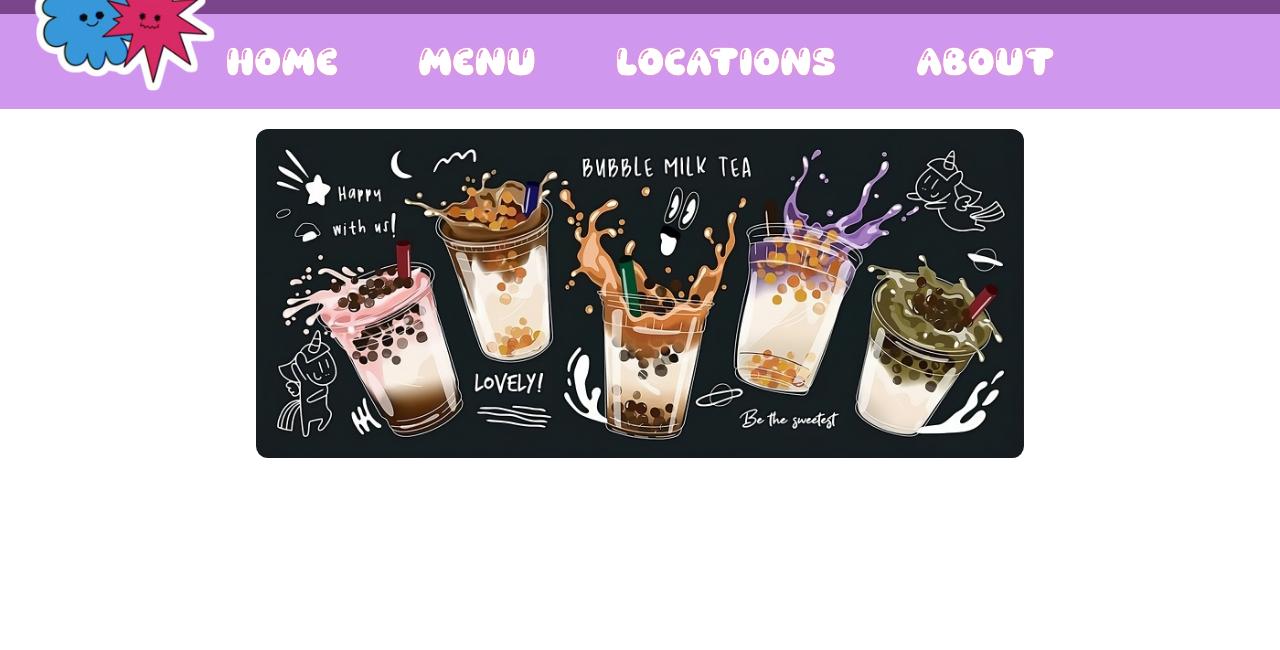
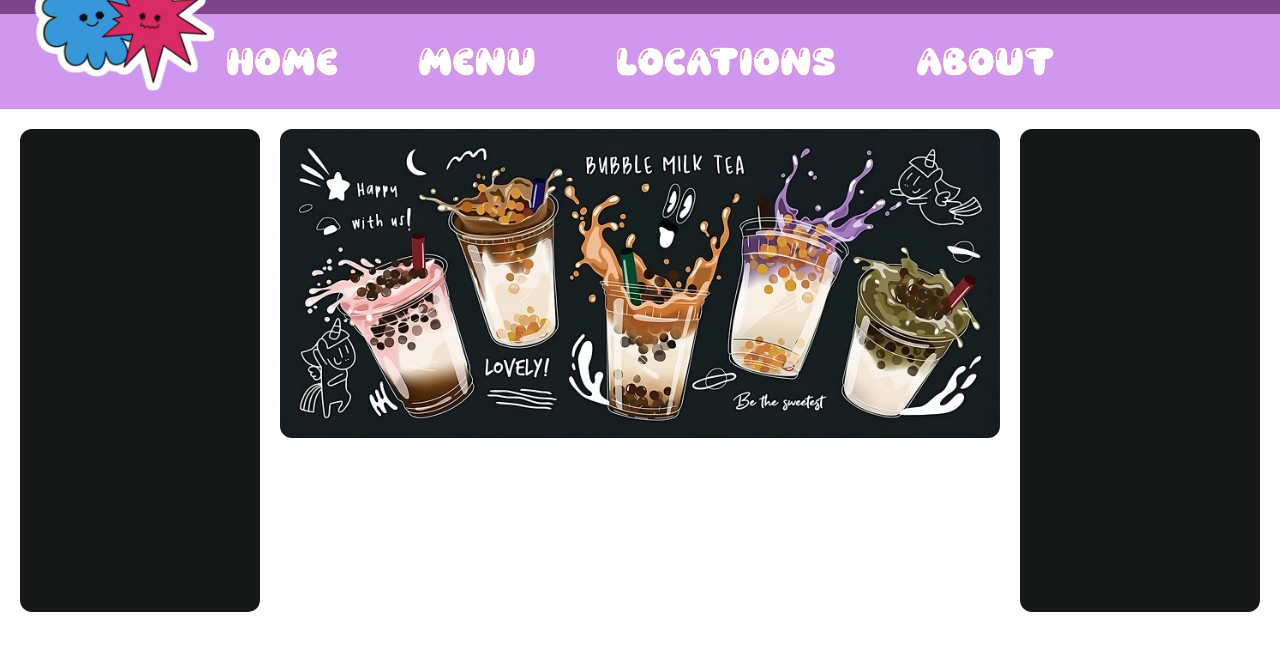
Before and after one commit to mkreynolds919/restaurant, a website built with webpack: page src/template.html in a window 1280 px wide. Shown: the part 56-706 px from the top of the page. Built offline with nearby package versions, Linux system fonts and the light colour scheme.

Commit message:
Changed content div display to grid
Assigned divs to respective grid rows and columns

Styled sidebar divs

Added ids to sidebar divs

```diff
--- a/src/homepage.css
+++ b/src/homepage.css
@@ -1,10 +1,22 @@
 #content {
-    display: flex;
-    justify-content: center;
+    display: grid;
+    grid-template-columns: 1fr 3fr 1fr;
+    grid-template-rows: 2fr 1fr;
+    gap: 20px;
+    margin: 20px;
 }
 
 img#homepage-splash {
-    width: 60%;
-    margin-top: 20px;
+    width: 100%;
+    border-radius: 12px;
+    grid-row: 1;
+    grid-column: 2;
+}
+
+#new-arrivals, #reviews {
+    width: 100%;
+    height: 100%;
+    background-color: rgb(22, 23, 23);
+    grid-row: 1/3;
     border-radius: 12px;
 }
--- a/src/homepage.js
+++ b/src/homepage.js
@@ -11,9 +11,11 @@ const homepageLoad = function() {
     content.appendChild(splashImg);
 
     const newArrivals = document.createElement("div");
+    newArrivals.id = "new-arrivals";
     content.insertBefore(newArrivals, splashImg);
 
     const reviews = document.createElement("div");
+    reviews.id = "reviews";
     content.appendChild(reviews);
 
 
```
Also changed, not shown: src/styles.css (line endings or trailing spaces).
